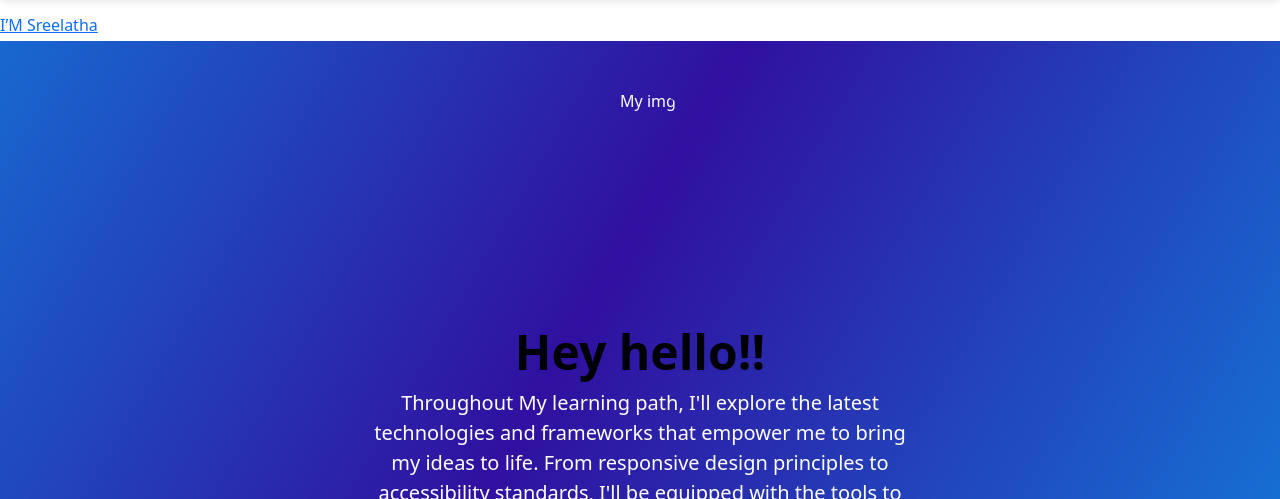
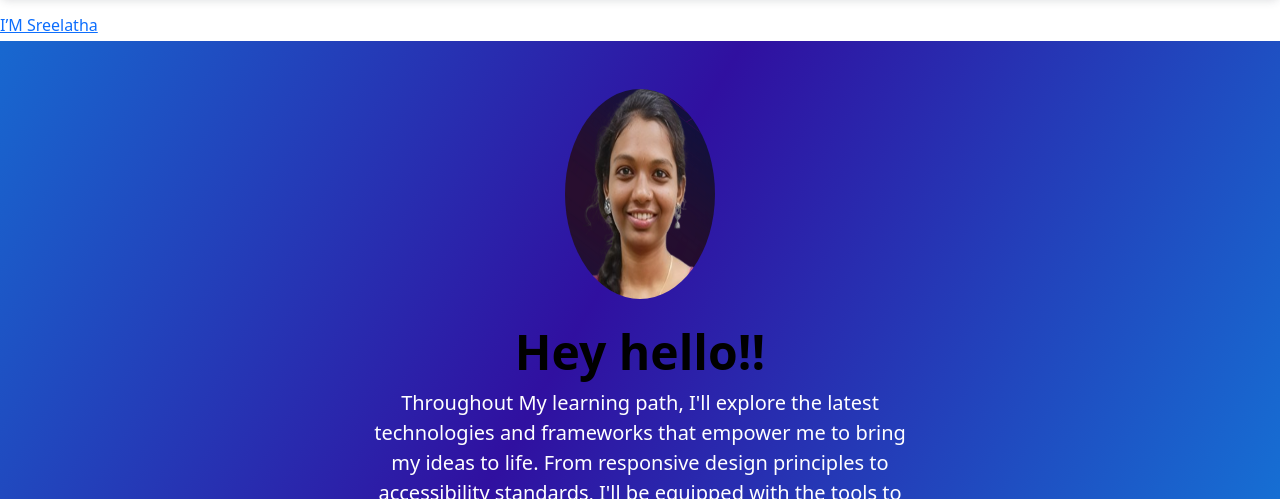
Before and after one commit to SreelathaVS/My-Portfolio, a plain HTML site: page index.html in a window 1280 px wide. Shown: the part 747-1246 px from the top of the page. Drawn offline with nearby package versions, Linux system fonts and the light colour scheme.

Commit message:
Update index.html

```diff
--- a/index.html
+++ b/index.html
@@ -53,7 +53,7 @@
   <section class="gradient-background">
   <div class="container">
     <div class="px-4 py-5 my-1 text-center">
-      <img class="d-block mx-auto mb-4 myImg" src="./images/My_img.jpg" alt="My img" width="150" height="210">
+      <img class="d-block mx-auto mb-4 myImg" src="./images/My_img.png" alt="My img" width="150" height="210">
       <h1 class="display-5 fw-bold text-body-emphasis">Hey hello!!</h1>
       <div class="col-lg-6 mx-auto">
         <p class="lead mb-4">Throughout My learning path, I'll explore the latest technologies and frameworks that empower me to bring my ideas to life. From responsive design principles to accessibility standards, I'll be equipped with the tools to create web applications that not only look great but also perform flawlessly across a variety of devices and browsers.</p>
```
